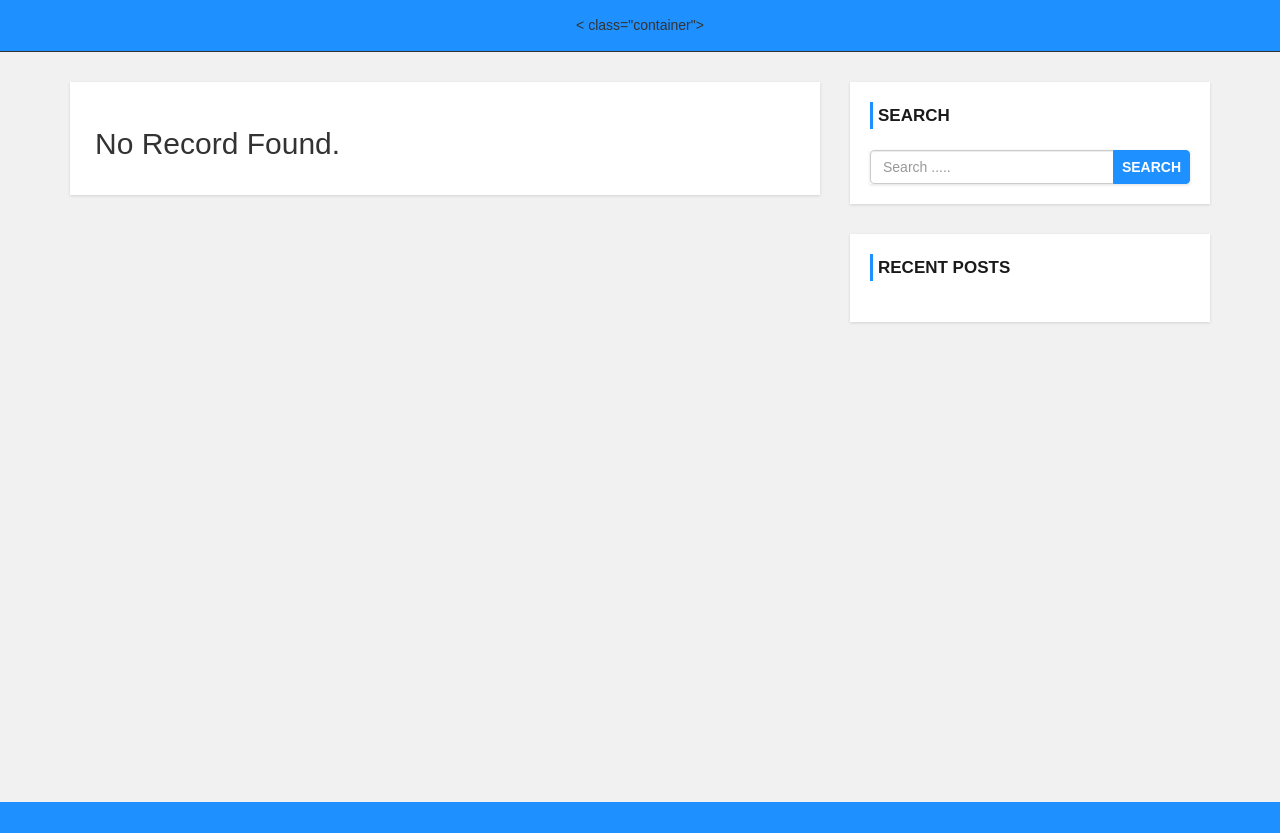
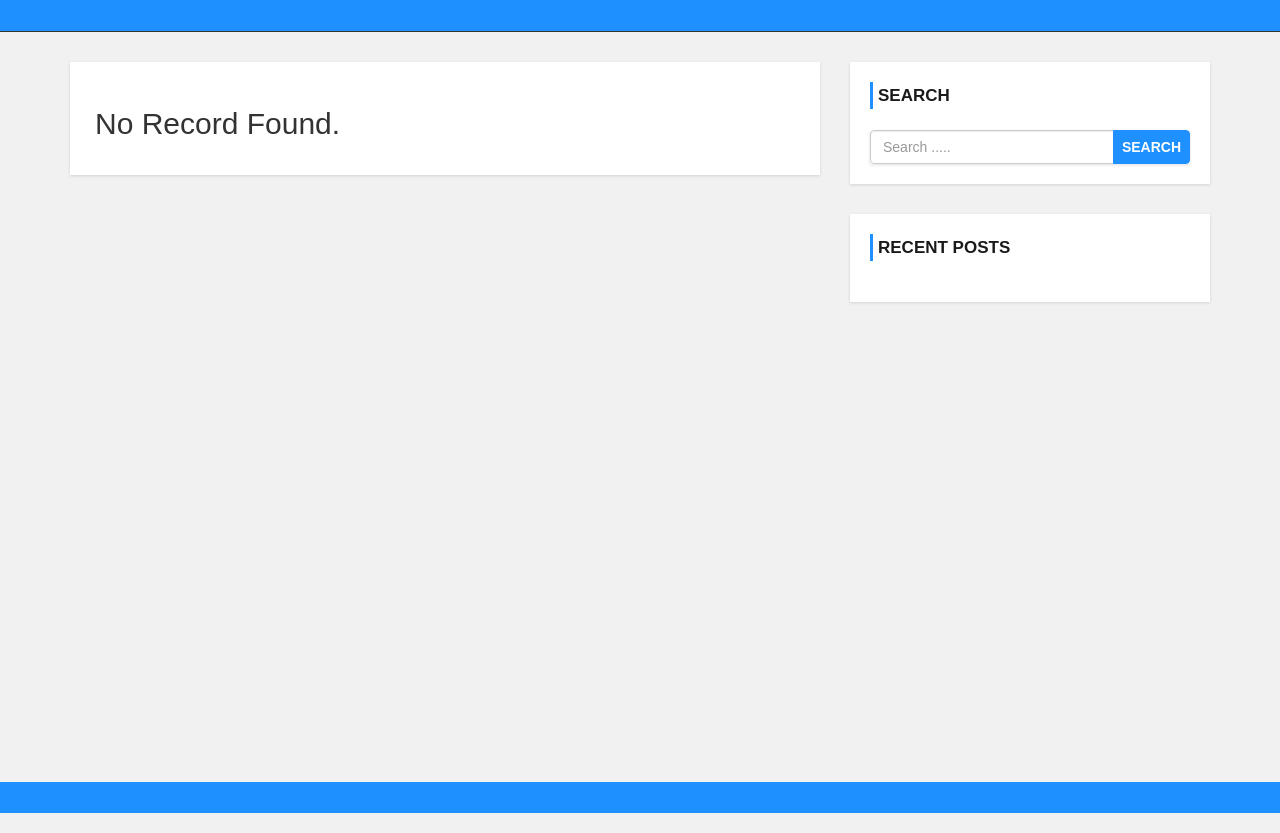
Before and after one commit to bipin9178/news-site7, a PHP site: page /news-site/ in a window 1280 px wide. Run offline with PHP 8.4, Linux system fonts and the light colour scheme; data that the repository does not hold is empty.

Commit message:
new file

```diff
--- a/header.php
+++ b/header.php
@@ -72,7 +72,7 @@ switch ($page) {
   <!-- HEADER -->
   <div id="header">
     <!-- container -->
-    < class="container">
+    <div class="container">
       <!-- row -->
       <div class="row">
         <!-- LOGO -->
@@ -98,7 +98,7 @@ switch ($page) {
 
 
       </div>
-  </div>
+    </div>
   </div>
   <!-- /HEADER -->
   <!-- Menu Bar -->
--- /dev/null
+++ b/translet.php
@@ -0,0 +1,3 @@
+<div id="google_translate_element">
+
+</div>
```
